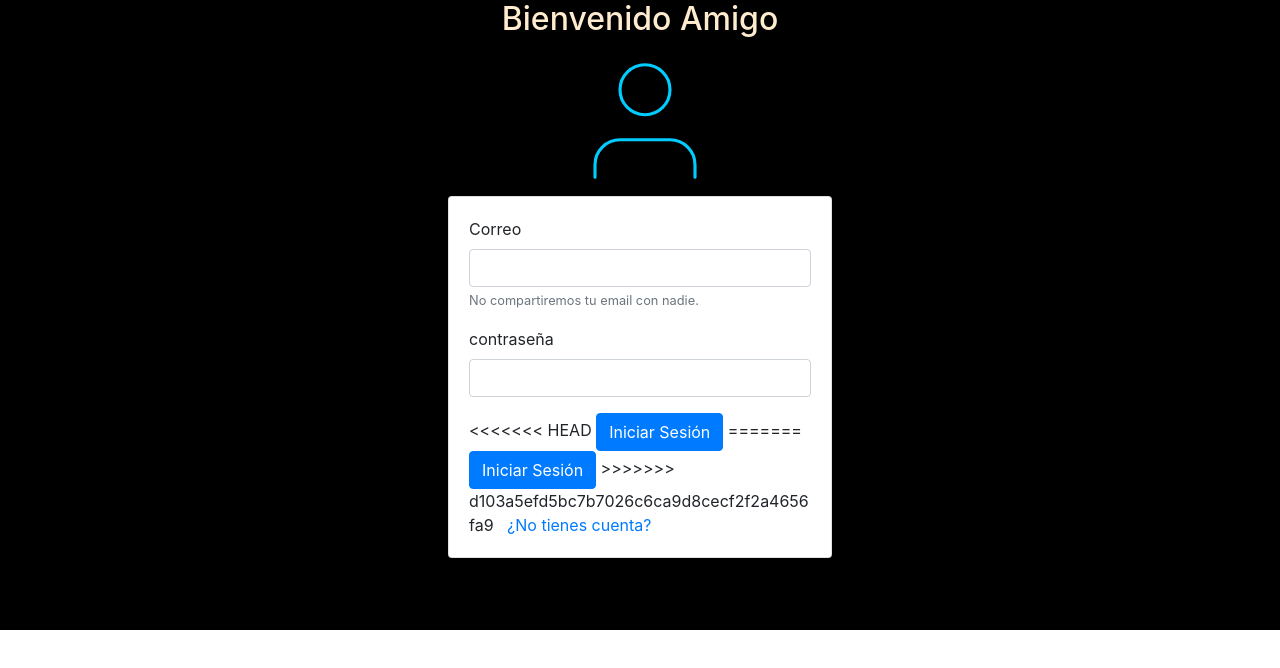
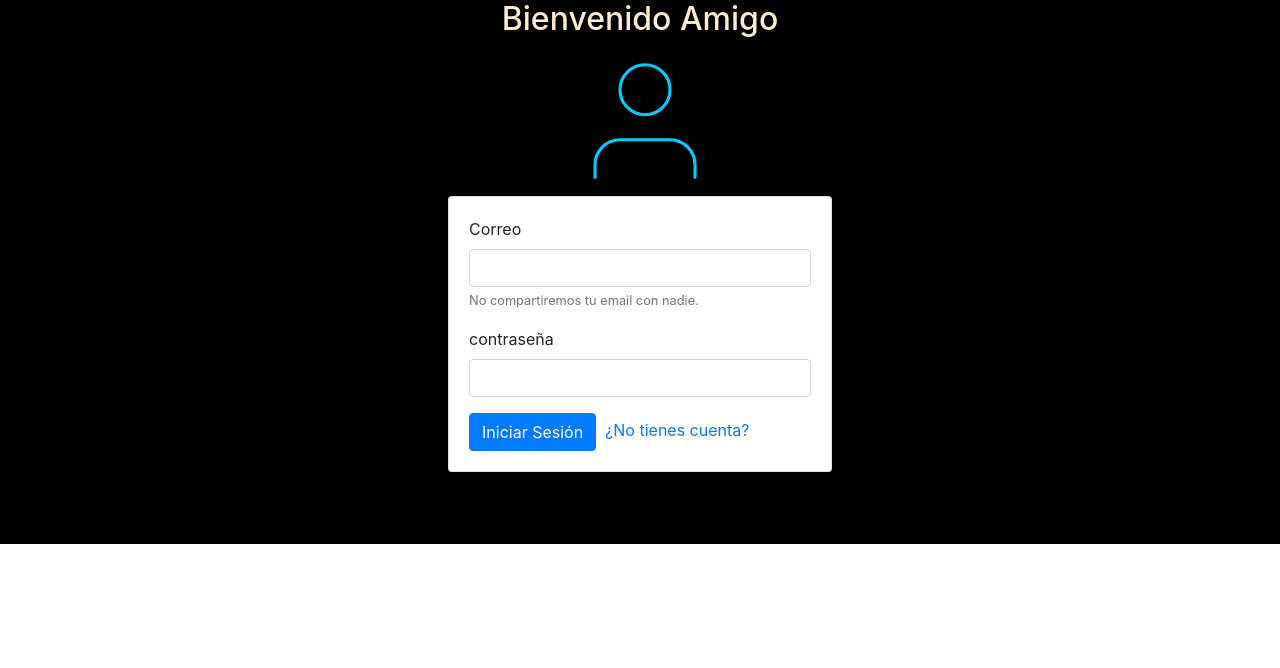
Before and after one commit to oriirivas/front-x-froge-team, an Angular app: page /#/login in a window 1280 px wide. Shown: the top 668 px of the page. Built offline with nearby package versions, Linux system fonts and the light colour scheme.

Commit message:
llegamos al metodo

```diff
--- a/src/app/componets/login/login.component.html
+++ b/src/app/componets/login/login.component.html
@@ -22,11 +22,7 @@
                       <label for="exampleInputPassword1">contraseña</label>
                       <input (keyup)="passKeyup($event.target.value)" type="password" class="form-control" id="exampleInputPassword1">
                   </div>
-<<<<<<< HEAD
-                  <button type="submit" (click)="login()" class="btn btn-primary">Iniciar Sesión</button>
-=======
-                  <button (click)="login" class="btn btn-primary">Iniciar Sesión</button>
->>>>>>> d103a5efd5bc7b7026c6ca9d8cecf2f2a4656fa9
+                  <button (click)="login()" class="btn btn-primary">Iniciar Sesión</button>
                   <a [routerLink]="['/register']">&nbsp;&nbsp;¿No tienes cuenta?</a><br>
 
           </div>
--- a/src/app/componets/services/loginservice.service.ts
+++ b/src/app/componets/services/loginservice.service.ts
@@ -24,6 +24,7 @@ export class LoginserviceService {
     }
     let aux = this.http.post('http://localhost:8090/api/v1/login/sessions', body, this.headersOptions );
     debugger
+
     return aux;
   }
 
```
Also changed, not shown: src/app/app.module.ts (+10 -3 lines).
